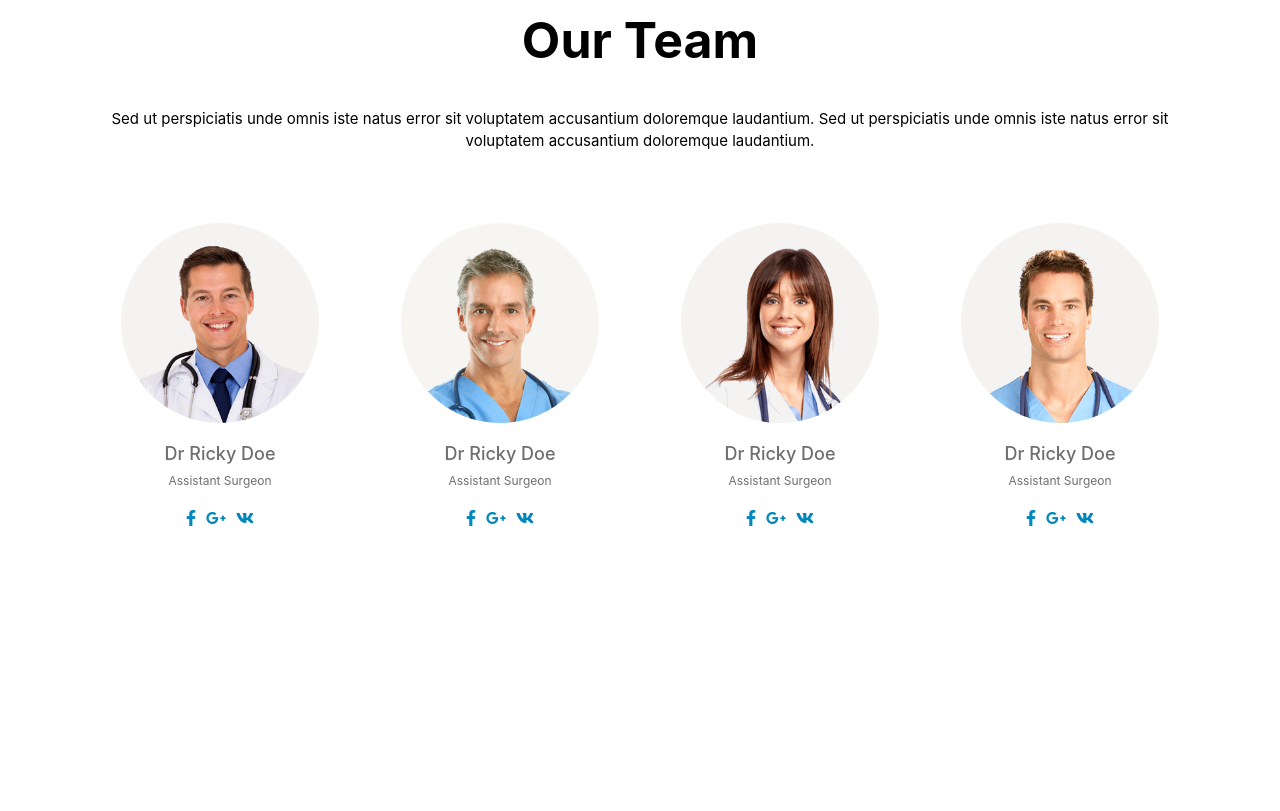
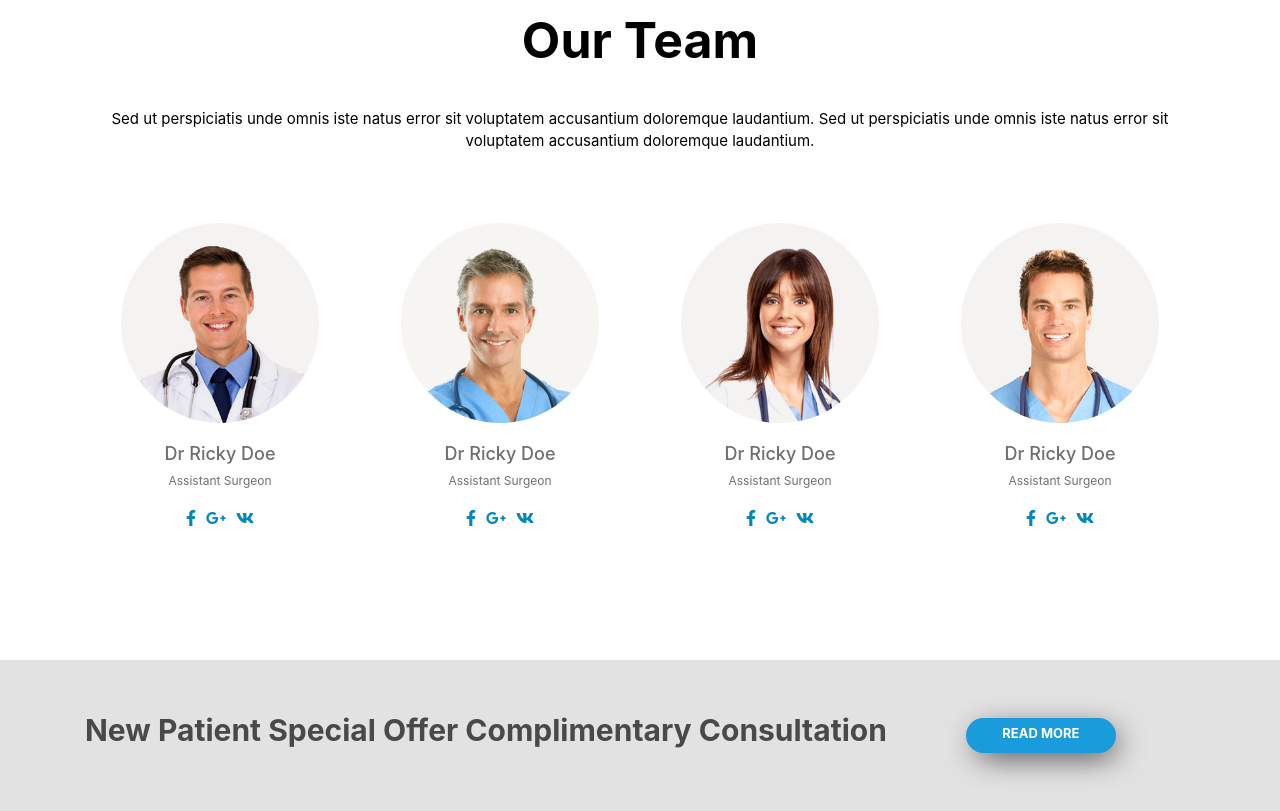
Before and after one commit to ingamorari/medical-hospital, a website: page index.html in a window 1280 px wide. Shown: the part 3639-4450 px from the top of the page. Before the commit the page ends 4299 px from the top, so only its background shows below. Drawn offline with nearby package versions, Linux system fonts and the light colour scheme; a web font is replaced by a local one.

Commit message:
Add seven section

```diff
--- a/assets/styles/styles.scss
+++ b/assets/styles/styles.scss
@@ -457,4 +457,26 @@ section#seven-section{
   }
 
 }
+section#eight-section{
+  padding: 3rem;
+  background-color: #E2E2E2;
+  .action-bar{
+    font-size: 30px;
+    font-weight: bold;
+    color: #494949;
+
+  }
+
+
+    .scroll-down-block {
+      margin: auto;
+      padding: 10px 20px;
+      //display: flex;
+      //flex-direction: column;
+      //font-size: 12px;
+
+    }
+
+
+}
 @import "mobile";
--- a/index.html
+++ b/index.html
@@ -571,6 +571,21 @@
 
   </div>
 </section>
+<section id="eight-section">
+    <div class="container">
+      <div class="row">
+        <div class="col-lg-12 col-md-6 d-flex">
+          <div class="action-bar">New Patient Special Offer Complimentary Consultation</div>
+              <div class="scroll-down-block">
+                <button class="scroll-button" id="button-three">
+                  <p class="text-button">Read More</p>
+                </button>
+          </div>
+
+        </div>
+      </div>
+    </div>
+</section>
 
     <script
       src="https://cdn.jsdelivr.net/npm/popper.js@1.16.0/dist/umd/popper.min.js"
```
Also changed, not shown: assets/styles/styles.css.
